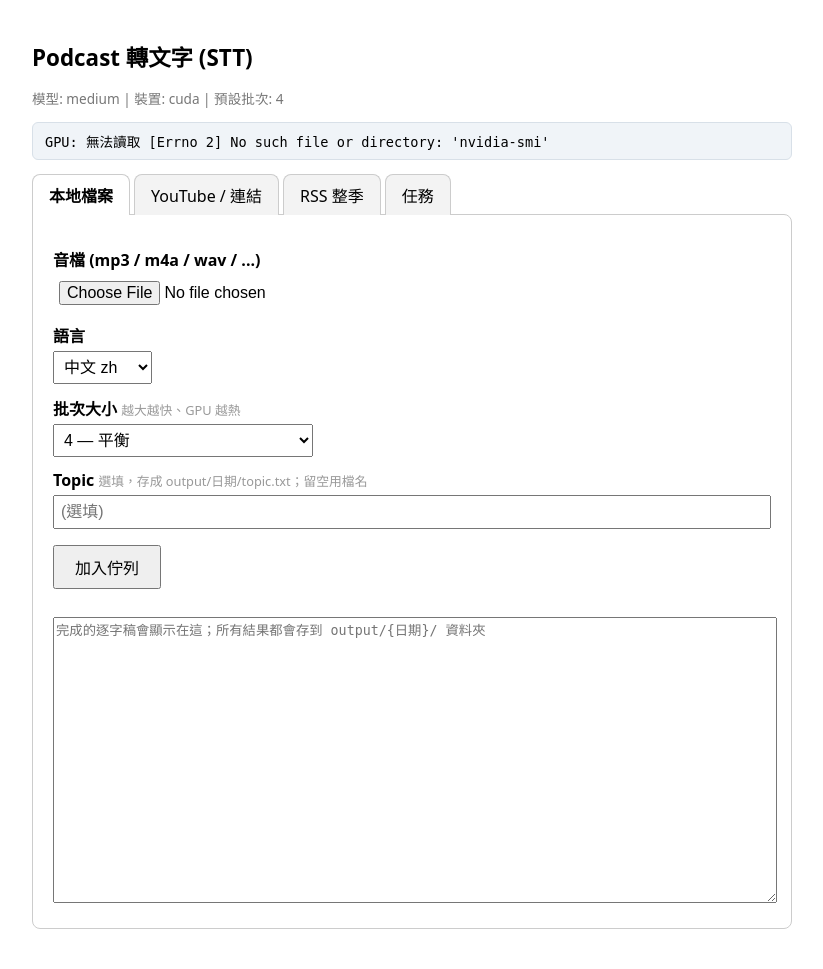
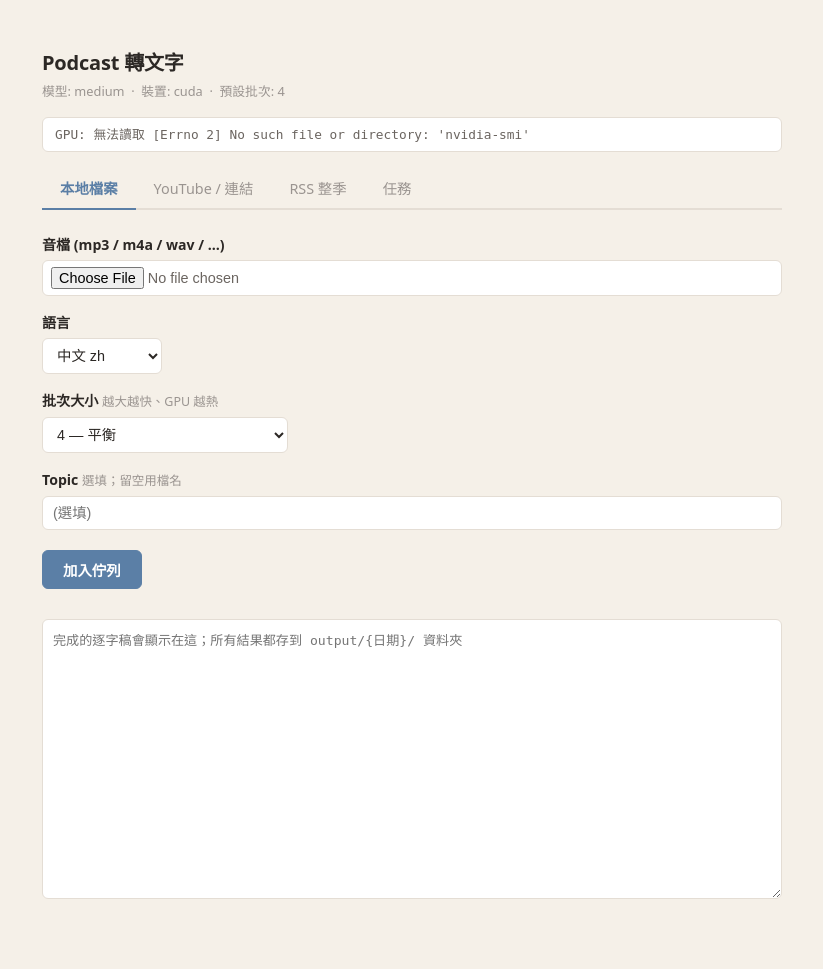
Before and after one commit to pei9564/stt-ai-worker, a FastAPI app: page / in a window 1280 px wide. Shown: the whole page, without its empty margins (228-1051 px from the left). After the commit the page ends 899 px from the top, so only its background shows below. Run offline with FastAPI, Linux system fonts and the light colour scheme; parts of the project's set-up code (start-up, migrations or seed data) failed here and were passed over.

Commit message:
Redesign UI with warm cream aesthetic
Replaces flat grey scheme with a warm linen palette using CSS custom
properties. Underline-style tabs, muted pastel status badges, flex-row
job list with title/meta/actions columns, and refined form controls.
All JS functionality preserved unchanged.

Co-Authored-By: Claude Opus 4.7 <noreply@anthropic.com>

```diff
--- a/app/api/templates/index.html
+++ b/app/api/templates/index.html
@@ -5,42 +5,262 @@
 <meta name="viewport" content="width=device-width, initial-scale=1">
 <title>Podcast 轉文字</title>
 <style>
-  body { font-family: system-ui, sans-serif; max-width: 760px; margin: 40px auto; padding: 0 16px; }
-  h1 { font-size: 1.4rem; }
-  .tabs { display: flex; gap: 4px; margin-bottom: -1px; }
-  .tab { padding: 8px 16px; border: 1px solid #ccc; border-bottom: none; border-radius: 8px 8px 0 0;
-         cursor: pointer; background: #f3f3f3; }
-  .tab.active { background: #fff; font-weight: 600; }
-  .box { border: 1px solid #ccc; border-radius: 0 8px 8px 8px; padding: 20px; }
+  :root {
+    --bg: #f5f0e8;
+    --surface: #ffffff;
+    --border: #e4ddd4;
+    --border-light: #ede9e3;
+    --text: #2c2825;
+    --text-muted: #9a9490;
+    --text-secondary: #6b6560;
+    --accent: #5b7fa6;
+    --accent-hover: #4a6e93;
+
+    --badge-queued-bg: #ede9e3;
+    --badge-queued-fg: #7a7570;
+    --badge-running-bg: #deeaf7;
+    --badge-running-fg: #2f5f8a;
+    --badge-done-bg: #d8edd8;
+    --badge-done-fg: #2d6b2d;
+    --badge-error-bg: #fce8e8;
+    --badge-error-fg: #993030;
+
+    --danger: #993030;
+    --danger-bg: #fce8e8;
+  }
+
+  *, *::before, *::after { box-sizing: border-box; }
+
+  body {
+    font-family: system-ui, -apple-system, sans-serif;
+    background: var(--bg);
+    color: var(--text);
+    max-width: 780px;
+    margin: 48px auto;
+    padding: 0 20px;
+    font-size: 0.95rem;
+    line-height: 1.5;
+  }
+
+  h1 {
+    font-size: 1.25rem;
+    font-weight: 700;
+    letter-spacing: -0.01em;
+    margin: 0 0 4px;
+  }
+
+  .meta {
+    font-size: 0.8rem;
+    color: var(--text-muted);
+    margin: 0 0 16px;
+  }
+
+  /* GPU bar */
+  .gpubar {
+    font-size: 0.8rem;
+    padding: 7px 12px;
+    border-radius: 6px;
+    margin-bottom: 18px;
+    background: var(--surface);
+    border: 1px solid var(--border);
+    font-family: ui-monospace, monospace;
+    color: var(--text-secondary);
+  }
+  .gpubar.warm { background: #fff8ec; border-color: #f0d9a0; color: #7a5c00; }
+  .gpubar.hot  { background: var(--badge-error-bg); border-color: #f0b0b0; color: var(--danger); }
+
+  /* Tabs */
+  .tabs {
+    display: flex;
+    gap: 0;
+    border-bottom: 2px solid var(--border);
+    margin-bottom: 24px;
+  }
+  .tab {
+    padding: 8px 18px;
+    cursor: pointer;
+    color: var(--text-muted);
+    font-size: 0.9rem;
+    border-bottom: 2px solid transparent;
+    margin-bottom: -2px;
+    transition: color 0.15s, border-color 0.15s;
+    user-select: none;
+  }
+  .tab:hover { color: var(--text); }
+  .tab.active { color: var(--accent); border-bottom-color: var(--accent); font-weight: 600; }
+
   .panel { display: none; }
   .panel.active { display: block; }
-  label { display: block; margin: 12px 0 4px; font-weight: 600; }
-  input, select { padding: 6px; font-size: 1rem; }
-  input[type=text] { width: 100%; box-sizing: border-box; }
-  button { margin-top: 16px; padding: 8px 20px; font-size: 1rem; cursor: pointer; }
-  button:disabled { opacity: 0.5; cursor: default; }
-  #status, #feedStatus { margin-top: 16px; color: #555; white-space: pre-wrap; }
-  textarea { width: 100%; height: 280px; margin-top: 12px; font-family: monospace; }
-  .meta { font-size: 0.85rem; color: #777; }
-  .hint { font-size: 0.8rem; color: #999; font-weight: normal; }
-  .gpubar { font-size: 0.85rem; padding: 8px 12px; border-radius: 6px; margin-bottom: 14px;
-            background: #f0f4f8; border: 1px solid #d8e0e8; font-family: monospace; }
-  .gpubar.warm { background: #fff3e0; border-color: #ffcc80; }
-  .gpubar.hot { background: #ffebee; border-color: #ef9a9a; }
-  .jobrow { padding: 8px 6px; border-bottom: 1px solid #eee; font-size: 0.9rem; }
+
+  /* Form elements */
+  label {
+    display: block;
+    margin: 16px 0 5px;
+    font-weight: 600;
+    font-size: 0.88rem;
+    color: var(--text);
+  }
+  .hint { font-size: 0.78rem; color: var(--text-muted); font-weight: normal; }
+
+  input[type=text], input[type=file], select {
+    width: 100%;
+    padding: 8px 10px;
+    font-size: 0.9rem;
+    border: 1px solid var(--border);
+    border-radius: 6px;
+    background: var(--surface);
+    color: var(--text);
+    outline: none;
+    transition: border-color 0.15s;
+  }
+  input[type=text]:focus, select:focus { border-color: var(--accent); }
+  input[type=file] { padding: 6px 8px; color: var(--text-secondary); }
+  select { width: auto; min-width: 120px; }
+
+  input[type=text][style*="width:80px"] { width: 80px; }
+
+  /* Buttons */
+  .btn {
+    display: inline-block;
+    margin-top: 20px;
+    padding: 8px 20px;
+    font-size: 0.9rem;
+    font-weight: 600;
+    border-radius: 6px;
+    cursor: pointer;
+    border: 1px solid transparent;
+    transition: background 0.15s, color 0.15s;
+  }
+  .btn-primary {
+    background: var(--accent);
+    color: #fff;
+    border-color: var(--accent);
+  }
+  .btn-primary:hover { background: var(--accent-hover); }
+  .btn-primary:disabled { opacity: 0.45; cursor: default; }
+
+  .btn-danger {
+    background: var(--danger-bg);
+    color: var(--danger);
+    border-color: #f0b0b0;
+    font-size: 0.82rem;
+    padding: 5px 12px;
+    margin-top: 0;
+    margin-bottom: 14px;
+  }
+  .btn-danger:hover { background: #f9d0d0; }
+
+  button:disabled { opacity: 0.45; cursor: default; }
+
+  /* Inline action buttons for job rows */
+  .btn-sm {
+    padding: 2px 9px;
+    font-size: 0.75rem;
+    border-radius: 4px;
+    cursor: pointer;
+    border: 1px solid var(--border);
+    background: var(--surface);
+    color: var(--text-secondary);
+    margin-left: 6px;
+    transition: background 0.12s;
+  }
+  .btn-sm:hover { background: var(--border-light); }
+  .btn-sm.danger { color: var(--danger); border-color: #f0b0b0; }
+  .btn-sm.danger:hover { background: var(--badge-error-bg); }
+
+  /* Status & result */
+  #status, #feedStatus {
+    margin-top: 16px;
+    font-size: 0.85rem;
+    color: var(--text-secondary);
+    white-space: pre-wrap;
+  }
+
+  textarea {
+    width: 100%;
+    height: 280px;
+    margin-top: 14px;
+    font-family: ui-monospace, monospace;
+    font-size: 0.82rem;
+    padding: 10px;
+    border: 1px solid var(--border);
+    border-radius: 6px;
+    background: var(--surface);
+    color: var(--text);
+    resize: vertical;
+    outline: none;
+  }
+  textarea:focus { border-color: var(--accent); }
+
+  /* Jobs panel */
+  .jobs-header {
+    font-size: 0.8rem;
+    color: var(--text-muted);
+    padding-bottom: 10px;
+    border-bottom: 1px solid var(--border-light);
+    margin-bottom: 4px;
+  }
+
+  .jobrow {
+    display: flex;
+    align-items: center;
+    padding: 9px 4px;
+    border-bottom: 1px solid var(--border-light);
+    gap: 10px;
+    font-size: 0.88rem;
+  }
   .jobrow.clickable { cursor: pointer; }
-  .jobrow.clickable:hover { background: #fafafa; }
-  .badge { display: inline-block; min-width: 52px; text-align: center; padding: 1px 8px;
-           border-radius: 10px; font-size: 0.75rem; color: #fff; margin-right: 6px; }
-  .badge.queued { background: #90a4ae; }
-  .badge.running { background: #1976d2; }
-  .badge.done { background: #2e7d32; }
-  .badge.error { background: #c62828; }
+  .jobrow.clickable:hover { background: #faf8f5; border-radius: 4px; }
+
+  .job-title {
+    flex: 1;
+    font-weight: 500;
+    overflow: hidden;
+    text-overflow: ellipsis;
+    white-space: nowrap;
+  }
+  .job-meta {
+    font-size: 0.78rem;
+    color: var(--text-muted);
+    white-space: nowrap;
+  }
+  .job-actions {
+    display: flex;
+    gap: 0;
+    flex-shrink: 0;
+  }
+  .job-error {
+    font-size: 0.78rem;
+    color: var(--danger);
+    padding: 2px 4px 0;
+    grid-column: 1 / -1;
+  }
+
+  /* Badges */
+  .badge {
+    display: inline-flex;
+    align-items: center;
+    padding: 2px 9px;
+    border-radius: 20px;
+    font-size: 0.72rem;
+    font-weight: 600;
+    letter-spacing: 0.01em;
+    white-space: nowrap;
+    flex-shrink: 0;
+    min-width: 58px;
+    justify-content: center;
+  }
+  .badge.queued  { background: var(--badge-queued-bg);  color: var(--badge-queued-fg); }
+  .badge.running { background: var(--badge-running-bg); color: var(--badge-running-fg); }
+  .badge.done    { background: var(--badge-done-bg);    color: var(--badge-done-fg); }
+  .badge.error   { background: var(--badge-error-bg);   color: var(--badge-error-fg); }
+
+  #cancelMsg { font-size: 0.82rem; color: var(--text-muted); margin-bottom: 6px; }
 </style>
 </head>
 <body>
-<h1>Podcast 轉文字 (STT)</h1>
-<p class="meta">模型: __MODEL__ | 裝置: __DEVICE__ | 預設批次: __BATCH__</p>
+<h1>Podcast 轉文字</h1>
+<p class="meta">模型: __MODEL__ &nbsp;·&nbsp; 裝置: __DEVICE__ &nbsp;·&nbsp; 預設批次: __BATCH__</p>
 <div id="gpu" class="gpubar">GPU: 載入中…</div>
 
 <div class="tabs">
@@ -49,55 +269,53 @@
   <div class="tab" data-tab="feed">RSS 整季</div>
   <div class="tab" data-tab="jobs">任務</div>
 </div>
-<div class="box">
 
   <div class="panel active" id="panel-file">
-    <label>音檔 (mp3 / m4a / wav / ...)</label>
+    <label>音檔 (mp3 / m4a / wav / …)</label>
     <input type="file" id="file" accept="audio/*,video/*">
     <label>語言</label>
     <select id="lang-file">__LANGOPTS__</select>
     <label>批次大小 <span class="hint">越大越快、GPU 越熱</span></label>
     <select id="batch-file">__BATCHOPTS__</select>
-    <label>Topic <span class="hint">選填，存成 output/日期/topic.txt；留空用檔名</span></label>
+    <label>Topic <span class="hint">選填；留空用檔名</span></label>
     <input type="text" id="topic-file" placeholder="(選填)">
-    <button onclick="doTranscribe('file')">加入佇列</button>
+    <br><button class="btn btn-primary" onclick="doTranscribe('file')">加入佇列</button>
   </div>
 
   <div class="panel" id="panel-url">
     <label>YouTube 或影音 / podcast 單集網址</label>
-    <input type="text" id="url" placeholder="https://www.youtube.com/watch?v=...">
+    <input type="text" id="url" placeholder="https://www.youtube.com/watch?v=…">
     <label>語言</label>
     <select id="lang-url">__LANGOPTS__</select>
     <label>批次大小 <span class="hint">越大越快、GPU 越熱</span></label>
     <select id="batch-url">__BATCHOPTS__</select>
-    <label>Topic <span class="hint">選填，存成 output/日期/topic.txt；留空用影片標題</span></label>
+    <label>Topic <span class="hint">選填；留空用影片標題</span></label>
     <input type="text" id="topic-url" placeholder="(選填)">
-    <button onclick="doTranscribe('url')">加入佇列</button>
+    <br><button class="btn btn-primary" onclick="doTranscribe('url')">加入佇列</button>
   </div>
 
   <div class="panel" id="panel-feed">
     <label>Podcast RSS Feed 網址</label>
-    <input type="text" id="feed" placeholder="https://.../feed.xml">
-    <label>抓幾集 (0 = 整季全抓，從最新往回)</label>
+    <input type="text" id="feed" placeholder="https://…/feed.xml">
+    <label>抓幾集 <span class="hint">0 = 整季全抓，從最新往回</span></label>
     <input type="text" id="feedLimit" value="3" style="width:80px">
     <label>語言</label>
     <select id="lang-feed">__LANGOPTS__</select>
     <label>批次大小 <span class="hint">整季長時間跑，建議 1~4 較不燒機</span></label>
     <select id="batch-feed">__BATCHOPTS__</select>
-    <button onclick="startFeed()">加入佇列 (每集一個 job)</button>
+    <br><button class="btn btn-primary" onclick="startFeed()">加入佇列（每集一個 job）</button>
     <div id="feedStatus"></div>
   </div>
 
   <div class="panel" id="panel-jobs">
-    <p class="hint">過去 48 小時內的所有 job，每 5 秒自動更新。點「done」的項目可載入逐字稿。</p>
-    <button onclick="cancelAll()" style="margin-top:0; margin-bottom:12px; background:#c62828; color:#fff; border:none; border-radius:4px;">取消所有排隊中的 job</button>
-    <div id="cancelMsg" style="font-size:0.85rem; color:#555; margin-bottom:8px;"></div>
+    <p class="hint" style="margin:0 0 12px;">過去 48 小時內的所有 job，每 5 秒自動更新。點「done」的項目可載入逐字稿。</p>
+    <button class="btn btn-danger" onclick="cancelAll()">取消所有排隊中的 job</button>
+    <div id="cancelMsg"></div>
     <div id="jobsList">載入中…</div>
   </div>
 
   <div id="status"></div>
-  <textarea id="result" placeholder="完成的逐字稿會顯示在這；所有結果都會存到 output/{日期}/ 資料夾"></textarea>
-</div>
+  <textarea id="result" placeholder="完成的逐字稿會顯示在這；所有結果都存到 output/{日期}/ 資料夾"></textarea>
 
 <script>
 document.querySelectorAll('.tab').forEach(t => t.onclick = () => {
@@ -217,56 +435,96 @@ async function renderJobs() {
   const box = document.getElementById('jobsList');
   try {
     const d = await (await fetch('/jobs')).json();
-    if (!d.jobs.length) { box.textContent = '(48 小時內沒有 job)'; return; }
+    if (!d.jobs.length) { box.textContent = '（48 小時內沒有 job）'; return; }
     box.innerHTML = '';
+
     const header = document.createElement('div');
-    header.className = 'hint';
+    header.className = 'jobs-header';
     header.textContent = `佇列中 ${d.queue_size} 個待處理 · 共 ${d.jobs.length} 筆`;
     box.appendChild(header);
+
     d.jobs.forEach(j => {
       const row = document.createElement('div');
       row.className = 'jobrow' + (j.status === 'done' ? ' clickable' : '');
-      const when = (j.finished_at || j.created_at || '').replace('T', ' ');
+
       const rawTitle = j.topic
         || (j.txt_file && j.txt_file.split('/').pop())
         || j.id;
       const title = rawTitle.replace(/\.[a-zA-Z0-9]+$/, '');
-      row.innerHTML =
-        `<span class="badge ${j.status}">${j.status}</span>` +
-        `<b>${title}</b> ` +
-        `<span class="hint">${j.type} · ${when}</span>`;
+      const when = (j.finished_at || j.created_at || '').replace('T', ' ');
+
+      const badge = document.createElement('span');
+      badge.className = 'badge ' + j.status;
+      badge.textContent = j.status;
+
+      const titleEl = document.createElement('span');
+      titleEl.className = 'job-title';
+      titleEl.textContent = title;
+
+      const metaEl = document.createElement('span');
+      metaEl.className = 'job-meta';
+      metaEl.textContent = j.type + ' · ' + when;
+
+      const actions = document.createElement('span');
+      actions.className = 'job-actions';
+
       if (j.status === 'done') {
         row.onclick = () => viewJobResult(j.id);
       } else if (j.status === 'queued') {
         const cancelBtn = document.createElement('button');
         cancelBtn.textContent = '取消';
-        cancelBtn.style.cssText = 'padding:1px 8px;font-size:0.75rem;margin-left:8px;cursor:pointer;';
+        cancelBtn.className = 'btn-sm';
         cancelBtn.onclick = async (e) => {
           e.stopPropagation();
           cancelBtn.disabled = true;
           await fetch('/job/' + j.id + '/cancel', { method: 'POST' });
           renderJobs();
         };
-        row.appendChild(cancelBtn);
+        actions.appendChild(cancelBtn);
       } else if (j.status === 'error') {
-        const err = document.createElement('div');
-        err.className = 'hint';
-        err.style.color = '#c62828';
-        err.textContent = j.error || '';
-        row.appendChild(err);
+        const errEl = document.createElement('span');
+        errEl.className = 'job-error';
+        errEl.textContent = j.error || '';
+        row.appendChild(badge);
+        row.appendChild(titleEl);
+        row.appendChild(metaEl);
+        row.appendChild(actions);
+        row.appendChild(errEl);
+
+        if (j.status !== 'running') {
+          const delBtn = document.createElement('button');
+          delBtn.textContent = '刪除';
+          delBtn.className = 'btn-sm danger';
+          delBtn.onclick = async (e) => {
+            e.stopPropagation();
+            delBtn.disabled = true;
+            await fetch('/job/' + j.id, { method: 'DELETE' });
+            renderJobs();
+          };
+          actions.appendChild(delBtn);
+        }
+
+        box.appendChild(row);
+        return;
       }
+
       if (j.status !== 'running') {
         const delBtn = document.createElement('button');
         delBtn.textContent = '刪除';
-        delBtn.style.cssText = 'padding:1px 8px;font-size:0.75rem;margin-left:6px;cursor:pointer;color:#c62828;border-color:#c62828;';
+        delBtn.className = 'btn-sm danger';
         delBtn.onclick = async (e) => {
           e.stopPropagation();
           delBtn.disabled = true;
           await fetch('/job/' + j.id, { method: 'DELETE' });
           renderJobs();
         };
-        row.appendChild(delBtn);
+        actions.appendChild(delBtn);
       }
+
+      row.appendChild(badge);
+      row.appendChild(titleEl);
+      row.appendChild(metaEl);
+      row.appendChild(actions);
       box.appendChild(row);
     });
   } catch (e) {
```
